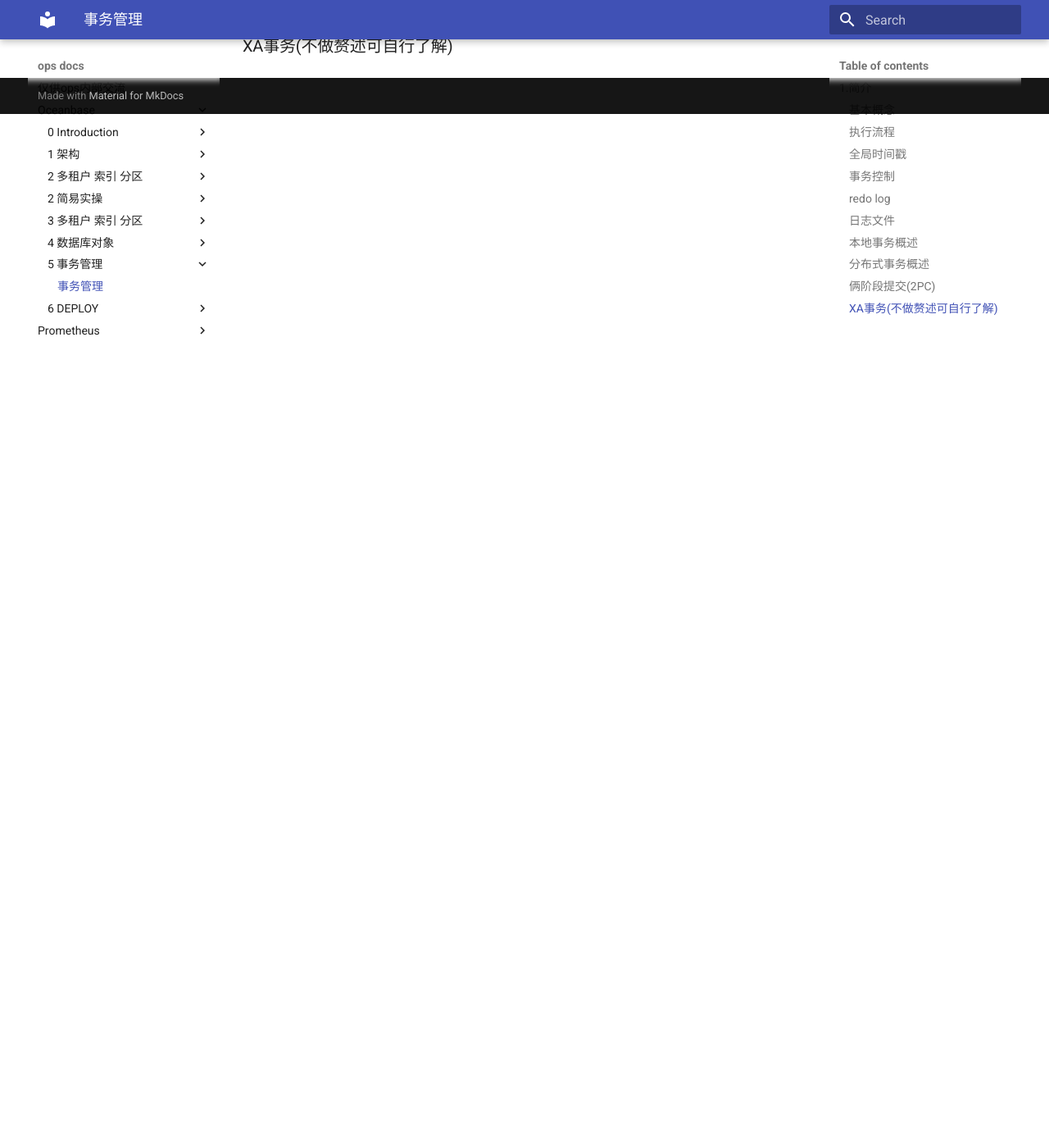
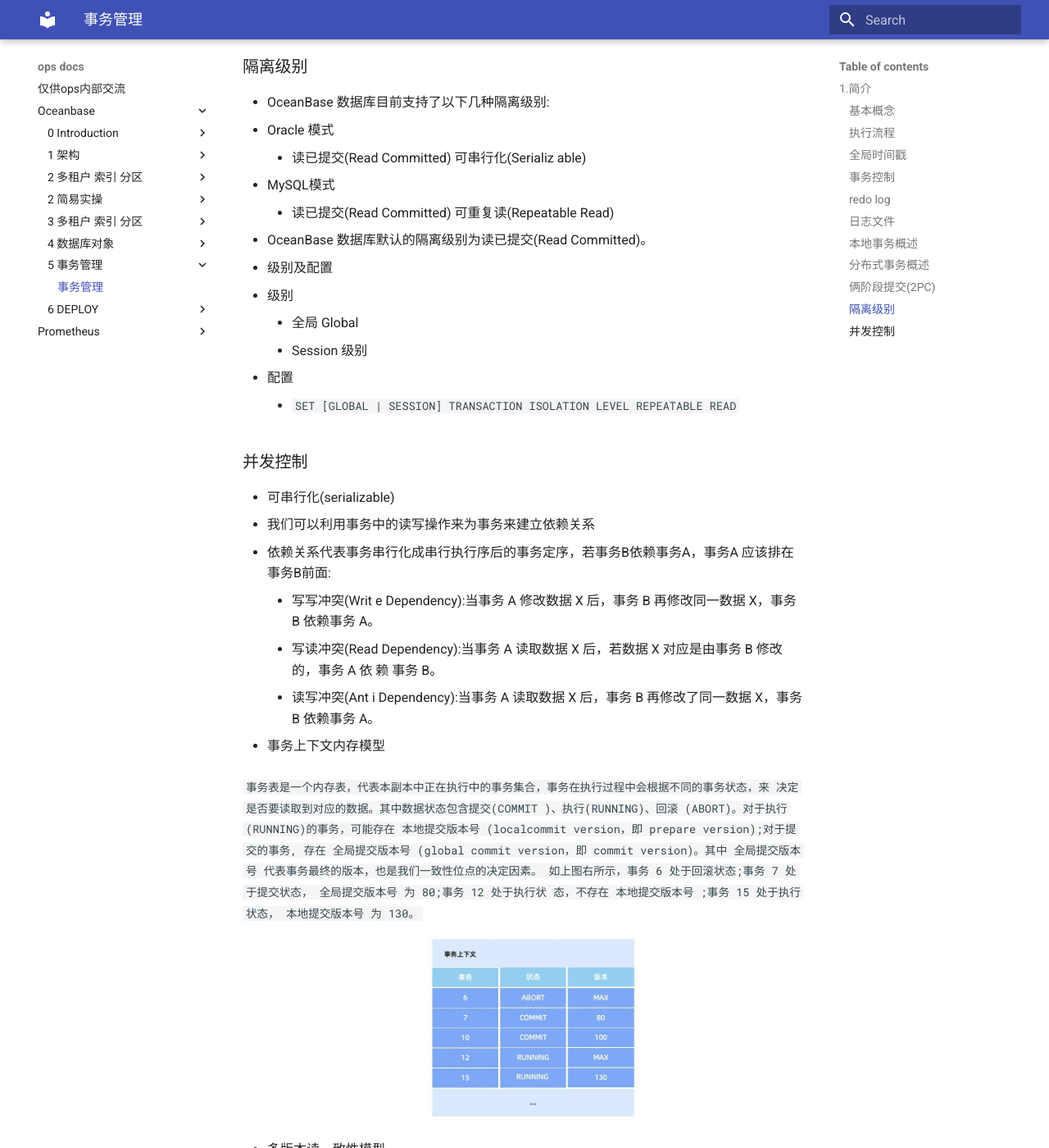
Before and after one commit to rocky-raccoon33/ops-doc, an MkDocs documentation site: the page built from docs/oceanbase/5 事务管理/事务管理.md, in a window 1280 px wide and 1400 px high, scrolled down 6065 px. Shown: the whole window at 82% size. Built offline with MkDocs 1.6.1 and Material for MkDocs 9.7.7, drawn with Linux system fonts in a browser that asks for light colours; some of the changed text lies outside the part shown.

Commit message:
add : 隔离级别

```diff
--- a/docs/oceanbase/5 事务管理/事务管理.md
+++ b/docs/oceanbase/5 事务管理/事务管理.md
@@ -97,7 +97,7 @@
   > OceanBase采用协调者无状态设计,协调者不再维护分布式事务的状态
   > 而是在宕机恢复时,通过所有参与者的局部状态动态构造分布式事务的全局状态。
   > 避免了协调者写日志，一次两阶段提交的延迟降低到`1次RPC`和`2次写日志`操作。
-  > 其流程如下图所示:`
+  > 其流程如下图所示:
   ![](img/2PC4OB.png)
 > PREPARE阶段
 > 协调者:协调者向所有的参与者发起 prepare request
@@ -105,5 +105,49 @@
 > COMMIT阶段
 > 协调者:协调者收齐所有参与者的 prepare ack 之后，进入 COMMIT 状态，向用户返回事务 commit 成功， 然后向所有参与者发送事务 commit request。
 > 参与者:参与者收到commit request之后释放资源解行锁，然后提交commit log，日志持久化完成之后给协调者回复commit ok 消息，最后释放事务上下文并退出。
+- ps: XA事务不做赘述可自行了解
 
-### XA事务(不做赘述可自行了解)
+### 隔离级别
+ - OceanBase 数据库目前支持了以下几种隔离级别:
+   - Oracle 模式
+     - 读已提交(Read Committed) 可串行化(Serializ able)
+   - MySQL模式
+     - 读已提交(Read Committed) 可重复读(Repeatable Read)
+ - OceanBase 数据库默认的隔离级别为读已提交(Read Committed)。
+
+ - 级别及配置
+   - 级别
+     - 全局 Global
+     - Session 级别
+   - 配置
+     -  `SET [GLOBAL | SESSION] TRANSACTION ISOLATION LEVEL REPEATABLE READ`
+
+### 并发控制
+ - 可串行化(serializable)
+   - 我们可以利用事务中的读写操作来为事务来建立依赖关系
+   - 依赖关系代表事务串行化成串行执行序后的事务定序，若事务B依赖事务A，事务A 应该排在事务B前面:
+      - 写写冲突(Writ e Dependency):当事务 A 修改数据 X 后，事务 B 再修改同一数据 X，事务 B 依赖事务 A。
+      - 写读冲突(Read Dependency):当事务 A 读取数据 X 后，若数据 X 对应是由事务 B 修改的，事务 A 依 赖 事务 B。
+      - 读写冲突(Ant i Dependency):当事务 A 读取数据 X 后，事务 B 再修改了同一数据 X，事务 B 依赖事务 A。
+
+
+ - 事务上下文内存模型
+
+`事务表是一个内存表，代表本副本中正在执行中的事务集合，事务在执行过程中会根据不同的事务状态，来 决定是否要读取到对应的数据。其中数据状态包含提交(COMMIT )、执行(RUNNING)、回滚
+(ABORT)。对于执行(RUNNING)的事务，可能存在 本地提交版本号 (localcommit version，即 prepare version);对于提交的事务, 存在 全局提交版本号 (global commit version，即 commit version)。其中 全局提交版本号 代表事务最终的版本，也是我们一致性位点的决定因素。
+如上图右所示，事务 6 处于回滚状态;事务 7 处于提交状态， 全局提交版本号 为 80;事务 12 处于执行状 态，不存在 本地提交版本号 ;事务 15 处于执行状态， 本地提交版本号 为 130。`
+
+  ![](img/事务上下文内存模型.png)
+
+ - 多版本读一致性模型
+    为了支持读写不互斥，OceanBase 数据库从设计开始就选择了多版本作为存储，并让事务对于全局来说，维护两个版本号，读版本号和提交版本号，如图所示的 本地最大读时间戳 和 最大提交时间戳 。其次，在内
+    存中会为每一次更新记录一个新的版本(可以做到读写不互斥)。
+    如图所示，在内存中有三行数据 A、B 和 C;其中每次通过版本(ts)、值(val)和事务id(txn)来维护更新，并将多次更新同时维护来保持多版本;其次，内存中存在一个事务表，事务表中记录了每个事务的 id、 状态以及版本。事务开始和提交时会通过全局时间戳缓存服务(Global T imest amp Cache)获取时间戳作为 读时间戳和作为提交时间戳参考的一部分。
+    读请求处理 在读取的时候，我们会使用读版本号来读取对应的数据。
+    接下来我们分开来分析，当读取到提交或回滚的事务时，可以根据 全局提交时间戳 和状态比较简单地推测 出是否需要读到对应数据。如下图所示，读取请求 r1 以 90 作为读版本号进行读取，根据快照读的策略，会
+    选择版本号为 80，数据为 b 的数据进行读取。
+    当读取到 RUNNING 状态的事务时，可以安全地跳过这个数据。如下图所示，读取请求 r2 以 130 作为读版本 号进行读取，可以安全跳过未进入两阶段提交的事务 12 读取到版本号为 100，数据为 b 的数据。
+    当读取到 PREPARE 状态的事务时，无法确定事务是否会提交, 因此会等在这行的事务上。如下图所示，读取 请求 r3 以 140 作为读版本号进行读取，等待两阶段提交状态且 本地提交时间戳 为 130 的时候最后决定
+    全局提交时间戳 和读时间戳 140 的关系。
+
+  ![](img/多版本读一致性模型.png)
```
Also changed, not shown: docs/oceanbase/5 事务管理/img/事务上下文内存模型.png (added), docs/oceanbase/5 事务管理/img/多版本读一致性模型.png (added).
